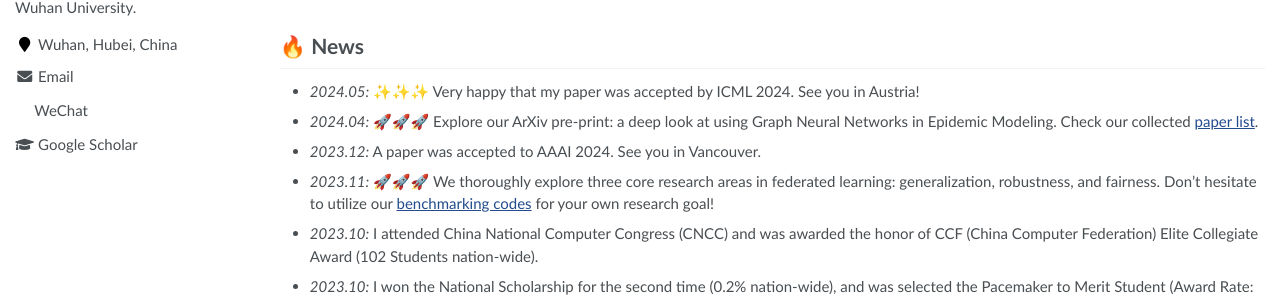
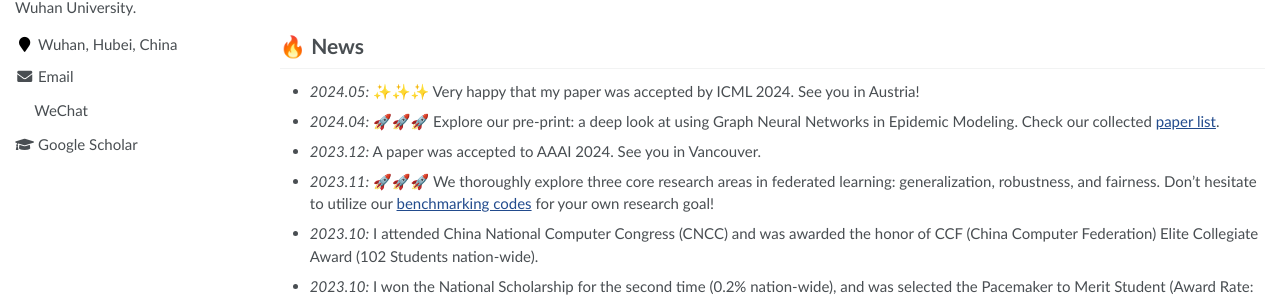
Before and after one commit to SuHui03/guanchengWan.github.io, a Jekyll site: the page built from _pages/about.md, in a window 1280 px wide and 900 px high. Shown: the part 380-680 px from the top of the window. Built offline with Jekyll 4.4.1, drawn with Linux system fonts in a browser that asks for light colours; formulas are drawn with MathJax 3; some of the changed text lies outside the part shown.

Commit message:
Update about.md

```diff
--- a/_pages/about.md
+++ b/_pages/about.md
@@ -38,7 +38,8 @@ I am enthusiastic about immersing myself in the field of artificial intelligence
 
 - *2024.05:* ✨✨✨ Very happy that my paper was accepted by ICML 2024. See you in Austria!
 
-- *2024.04:* 🚀🚀🚀 Explore our ArXiv pre-print: a deep look at using Graph Neural Networks in Epidemic Modeling. Check our collected [paper list](https://github.com/Emory-Melody/awesome-epidemic-modeling-papers).
+
+- *2024.04:* 🚀🚀🚀 Explore our pre-print: a deep look at using Graph Neural Networks in Epidemic Modeling. Check our collected [paper list](https://github.com/Emory-Melody/awesome-epidemic-modeling-papers).
 
 - *2023.12:* A paper was accepted to AAAI 2024. See you in Vancouver.
 
```
Also changed, not shown: other parts of _pages/about.md (+2 -0 lines).
